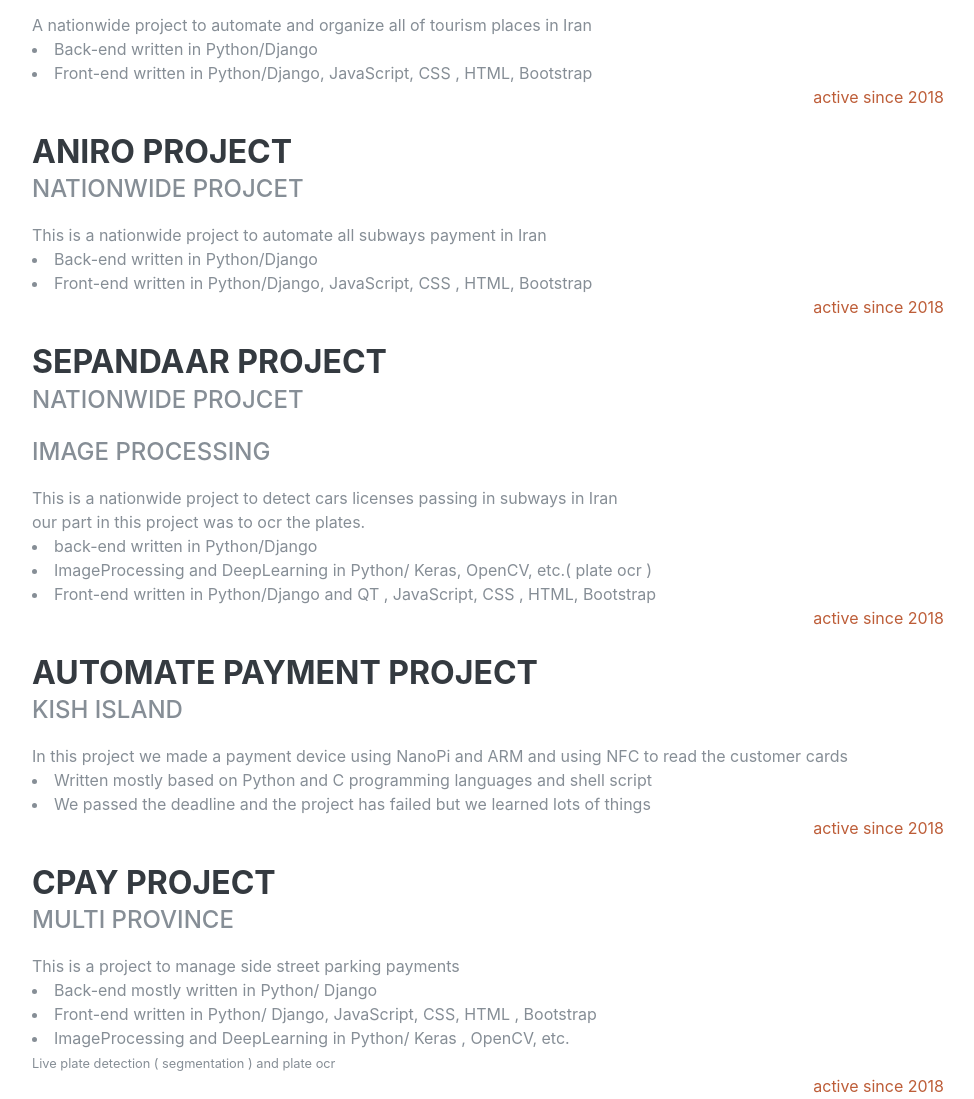
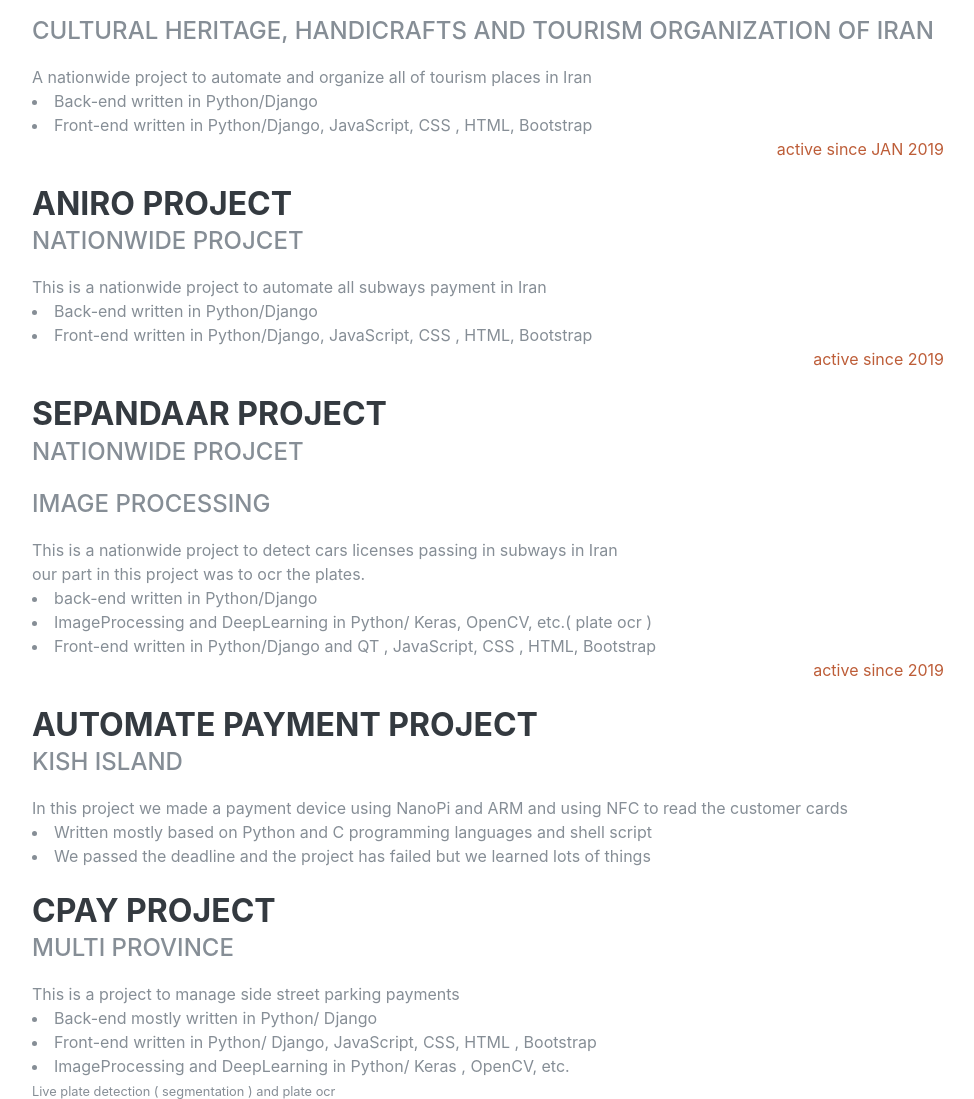
Before and after one commit to hosseinhayati128/hosseinhayati128.github.io, a website: page index.html in a window 1280 px wide. Shown: the part 1956-3055 px from the top of the page, without its empty margins (288-1262 px from the left). Drawn offline with Linux system fonts and the light colour scheme; a web font is replaced by a local one.

Commit message:
edit Tourism details

```diff
--- a/index.html
+++ b/index.html
@@ -134,12 +134,13 @@
           <div class="resume-content">
             <h3 class="mb-0">Iran Tourism Project</h3>
             <div class="subheading mb-3">Nationwide Projcet</div>
+            <div class="subheading mb-3">Cultural Heritage, Handicrafts and Tourism Organization of Iran</div>
             <div>A nationwide project to automate and organize all of tourism places in Iran</div>
             <li>Back-end written in Python/Django</li>
             <li>Front-end written in Python/Django,  JavaScript, CSS , HTML, Bootstrap</li>
 
             <div class="resume-date text-md-right">
-              <span class="text-primary">active since 2018</span>
+              <span class="text-primary">active since JAN 2019</span>
             </div>
              <br>
             <h3 class="mb-0">Aniro Project</h3>
@@ -149,7 +150,7 @@
             <li>Front-end written in Python/Django,  JavaScript, CSS , HTML, Bootstrap</li>
 
             <div class="resume-date text-md-right">
-              <span class="text-primary">active since 2018</span>
+              <span class="text-primary">active since 2019</span>
             </div>
              <br>
             <h3 class="mb-0">Sepandaar Project</h3>
@@ -162,7 +163,7 @@
             <li>Front-end written in Python/Django and QT ,  JavaScript, CSS , HTML, Bootstrap</li>
 
             <div class="resume-date text-md-right">
-              <span class="text-primary">active since 2018</span>
+              <span class="text-primary">active since 2019</span>
             </div>
              <br>
             <h3 class="mb-0">Automate Payment Project</h3>
@@ -171,9 +172,6 @@
             <li>Written mostly based on Python and C programming languages and shell script </li>
             <li>We passed the deadline and the project has failed but we learned lots of things</li>
 
-            <div class="resume-date text-md-right">
-              <span class="text-primary">active since 2018</span>
-            </div>
 
              <br>
             <h3 class="mb-0">cpay project</h3>
@@ -197,7 +195,7 @@
             <li>Front-end written in Python/ Django, JavaScript, CSS, HTML , Bootstrap</li>
 
             <div class="resume-date text-md-right">
-              <span class="text-primary">active since 2018</span>
+              <span class="text-primary">active since 2019</span>
             </div>
 
              <br>
@@ -210,7 +208,7 @@
             <li>Front-end written in Python/ Django, JavaScript, CSS, HTML , Bootstrap</li>
 
             <div class="resume-date text-md-right">
-              <span class="text-primary">active since 2018</span>
+              <span class="text-primary">in progress</span>
             </div>
 
           </div>
```
